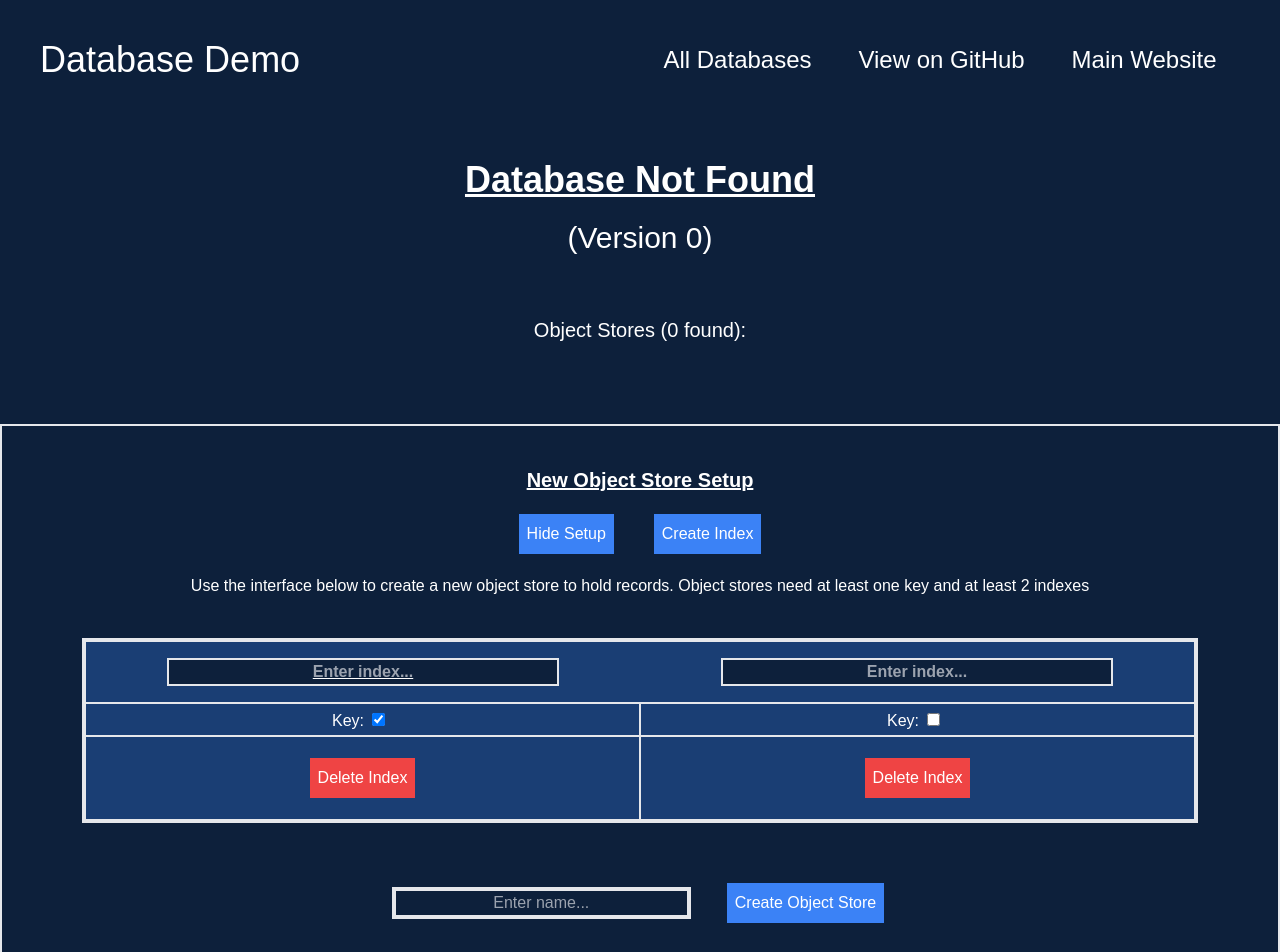
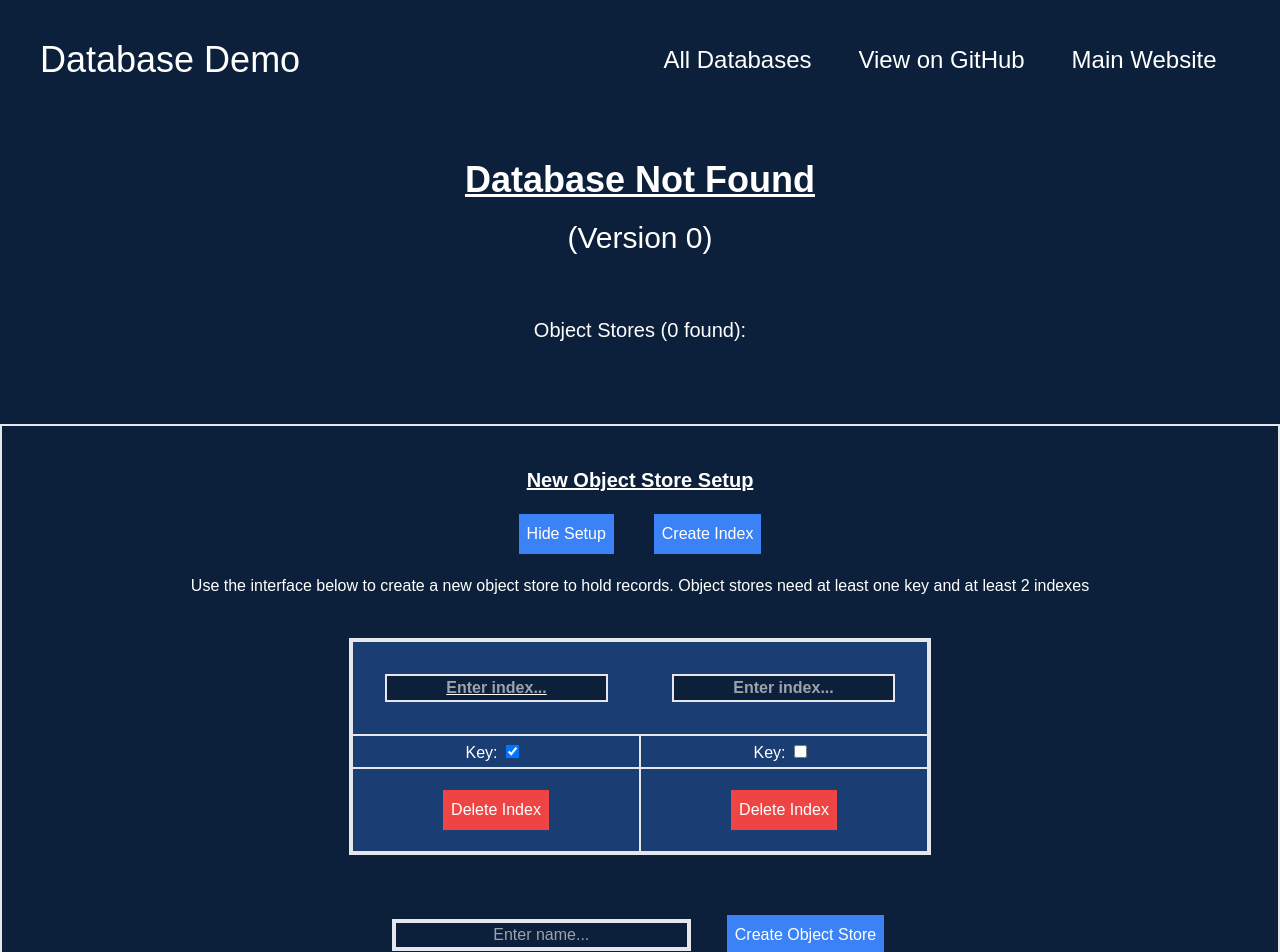
Before and after one commit to ShephardLuke/database-demo, a Next.js app: page /view in a window 1280 px wide. Shown: the top 952 px of the page. Built offline with nearby package versions, Linux system fonts and the light colour scheme.

Commit message:
Change table sizes to auto

```diff
--- a/app/globals.css
+++ b/app/globals.css
@@ -26,11 +26,17 @@ input {
   font-family: Arial, Helvetica, sans-serif;
 }
 
-td {
+td, th {
   text-wrap: wrap;
   word-break: break-all;
 }
 
 table {
   background-color: theme('colors.light-blue');
+  margin-left: auto;
+  margin-right: auto;
 }
+
+button {
+  text-wrap: nowrap;
+}
--- a/app/view/input/databaseInput.tsx
+++ b/app/view/input/databaseInput.tsx
@@ -1,5 +1,5 @@
 export default function DatabaseInput({id, text, underline, placeholder}: {id : string, underline?: boolean, text?: string, placeholder?: string}) {
     return (
-        <input value={text} id={id} className={"text-center border-2 w-3/4" + (underline ? " underline" : "")} placeholder={placeholder}/>
+        <input value={text} id={id} className={"text-center border-2 m-4" + (underline ? " underline" : "")} placeholder={placeholder}/>
     )
 }
--- a/app/view/objectStore/objectStoreCreation.tsx
+++ b/app/view/objectStore/objectStoreCreation.tsx
@@ -26,7 +26,7 @@ export default function ObjectStoreCreation({newObjectStore}: {newObjectStore: (
     function newIndex() { // Creates a new index and adds to array
         const newInputs = [...indexes];
         const length = newInputs.length;
-        if (length >= 10) {
+        if (length >= 8) {
             return;
         }
 
@@ -125,7 +125,7 @@ export default function ObjectStoreCreation({newObjectStore}: {newObjectStore: (
             <>
                 <p>Use the interface below to create a new object store to hold records. Object stores need at least one key and at least 2 indexes</p>
                 <div className="p-10">
-                    <table className="table-fixed w-full border-4">
+                    <table className="table-fixed border-4">
                         <thead>
                             <tr>
                                 {indexRows}
--- a/app/view/objectStore/objectStoreDisplay.tsx
+++ b/app/view/objectStore/objectStoreDisplay.tsx
@@ -155,7 +155,7 @@ export default function ObjectStoreDisplay({idbRequest, deleteObjectStore}: {idb
             {hidden? null:
                 <>
                     <div className="p-10">
-                        <table className="table-fixed w-full border-4">
+                        <table className="table-fixed border-4">
                             <thead className="h-2">
                                 <tr>
                                     {headings}
```
